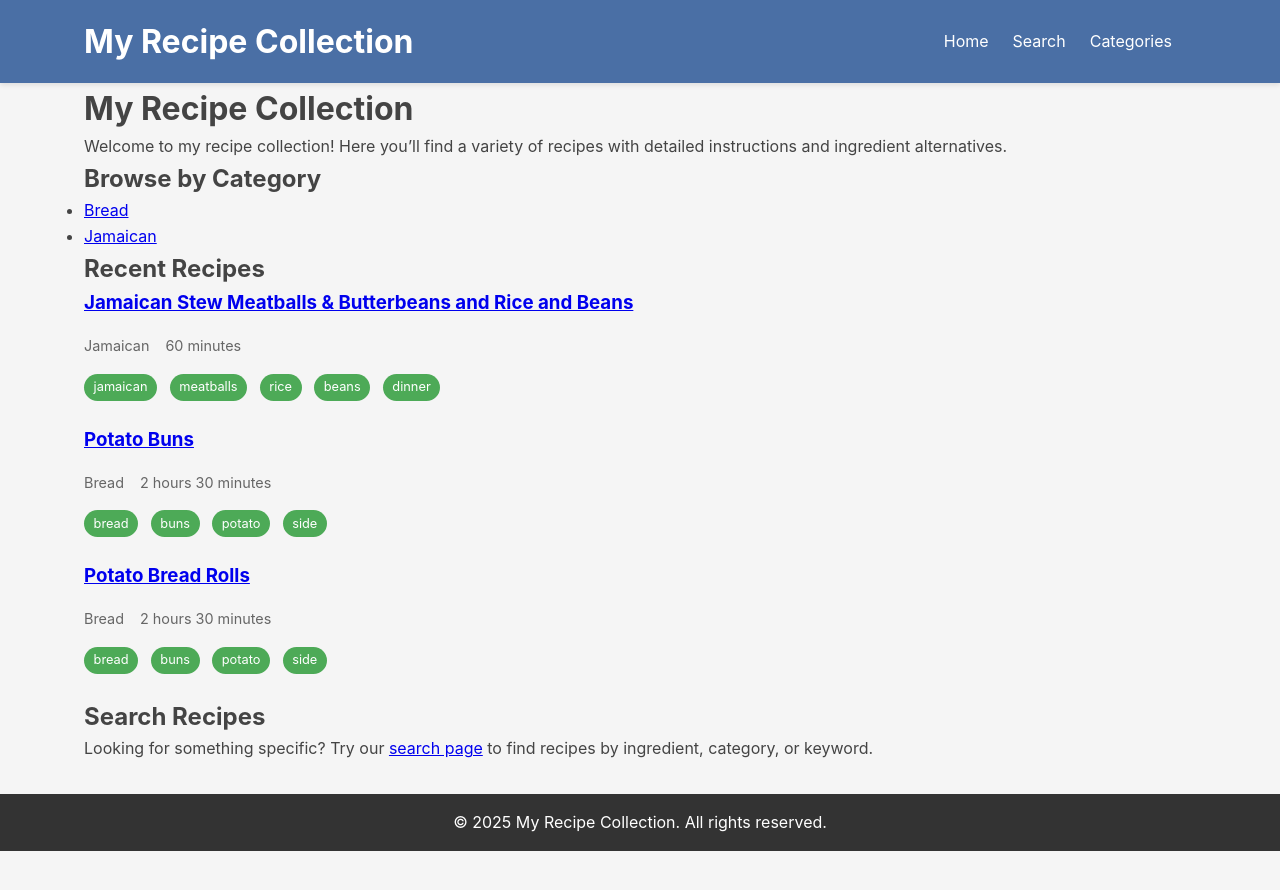
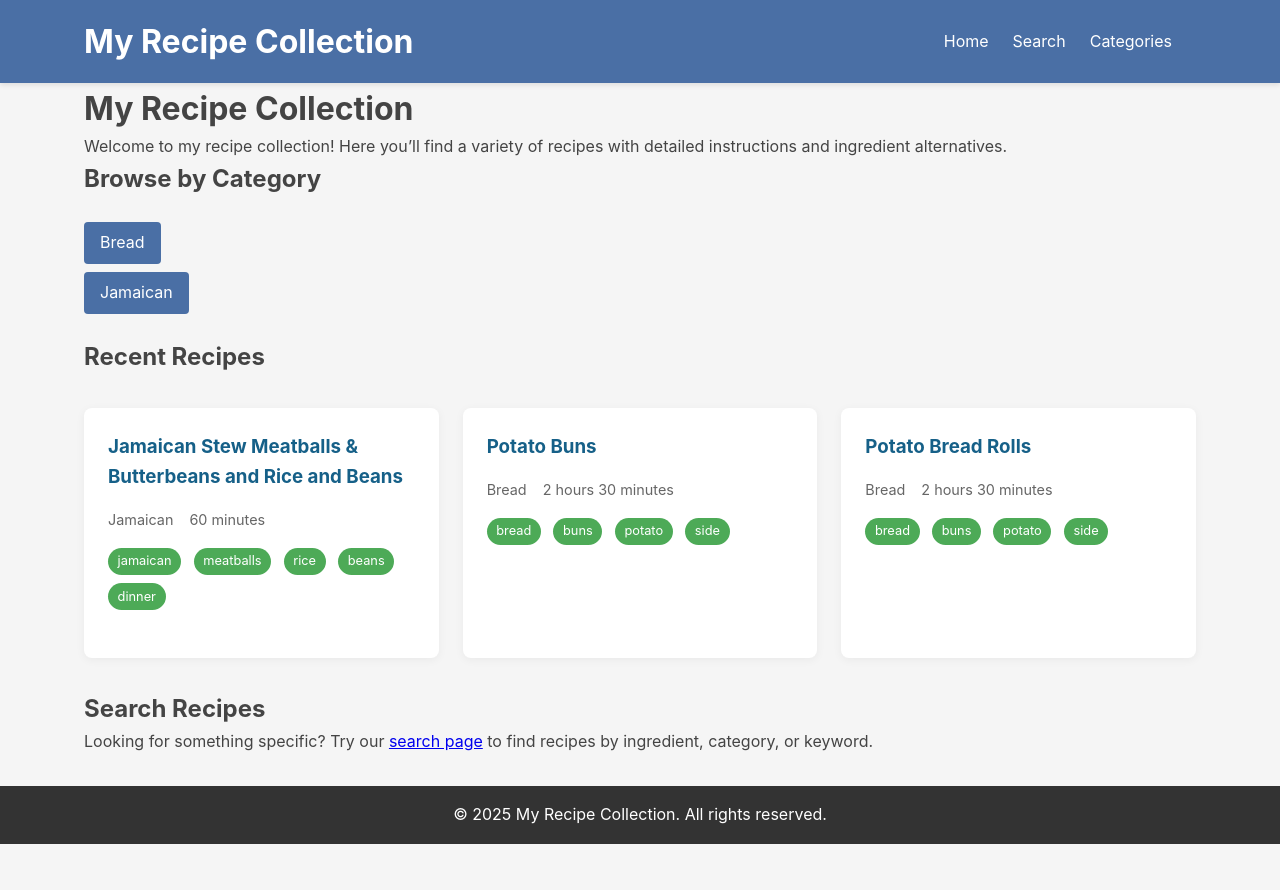
Before and after one commit to kaveman22/kaveman-recipes, a Jekyll site: the page built from index.md, in a window 1280 px wide. Shown: the top 890 px of the page. Built offline with Jekyll 4.4.1, drawn with Linux system fonts in a browser that asks for light colours.

Commit message:
Add category pages and fix Jekyll dependencies

```diff
--- a/assets/css/main.css
+++ b/assets/css/main.css
@@ -199,6 +199,70 @@ main {
   margin-bottom: 0.5rem;
 }
 
+/* Category styles */
+.category-list {
+  list-style: none;
+  margin: 1.5rem 0;
+}
+
+.category-list li {
+  margin-bottom: 0.5rem;
+}
+
+.category-list a {
+  display: inline-block;
+  padding: 0.5rem 1rem;
+  background-color: var(--primary-color);
+  color: white;
+  text-decoration: none;
+  border-radius: 4px;
+  transition: background-color 0.2s;
+}
+
+.category-list a:hover {
+  background-color: var(--secondary-color);
+}
+
+.recipe-list {
+  display: grid;
+  grid-template-columns: repeat(auto-fill, minmax(300px, 1fr));
+  gap: 1.5rem;
+  margin-top: 2rem;
+}
+
+.recipe-card {
+  background-color: white;
+  border-radius: 8px;
+  box-shadow: 0 2px 10px rgba(0, 0, 0, 0.05);
+  padding: 1.5rem;
+  transition: transform 0.2s, box-shadow 0.2s;
+}
+
+.recipe-card:hover {
+  transform: translateY(-5px);
+  box-shadow: 0 5px 15px rgba(0, 0, 0, 0.1);
+}
+
+.recipe-card h3 {
+  margin-bottom: 0.5rem;
+}
+
+.recipe-card a {
+  color: var(--secondary-color);
+  text-decoration: none;
+}
+
+.recipe-card a:hover {
+  text-decoration: underline;
+}
+
+.recipe-grid {
+  display: grid;
+  grid-template-columns: repeat(auto-fill, minmax(300px, 1fr));
+  gap: 1.5rem;
+  margin: 2rem 0;
+}
+
 /* Footer */
 footer {
   background-color: var(--dark-color);
```
Also changed, not shown: Gemfile (added, +11 -0 lines), _layouts/category.html (added, +22 -0 lines), categories/bread.md (added, +6 -0 lines), categories/index.md (added, +16 -0 lines), categories/jamaican.md (added, +6 -0 lines), Gemfile.lock (added).
